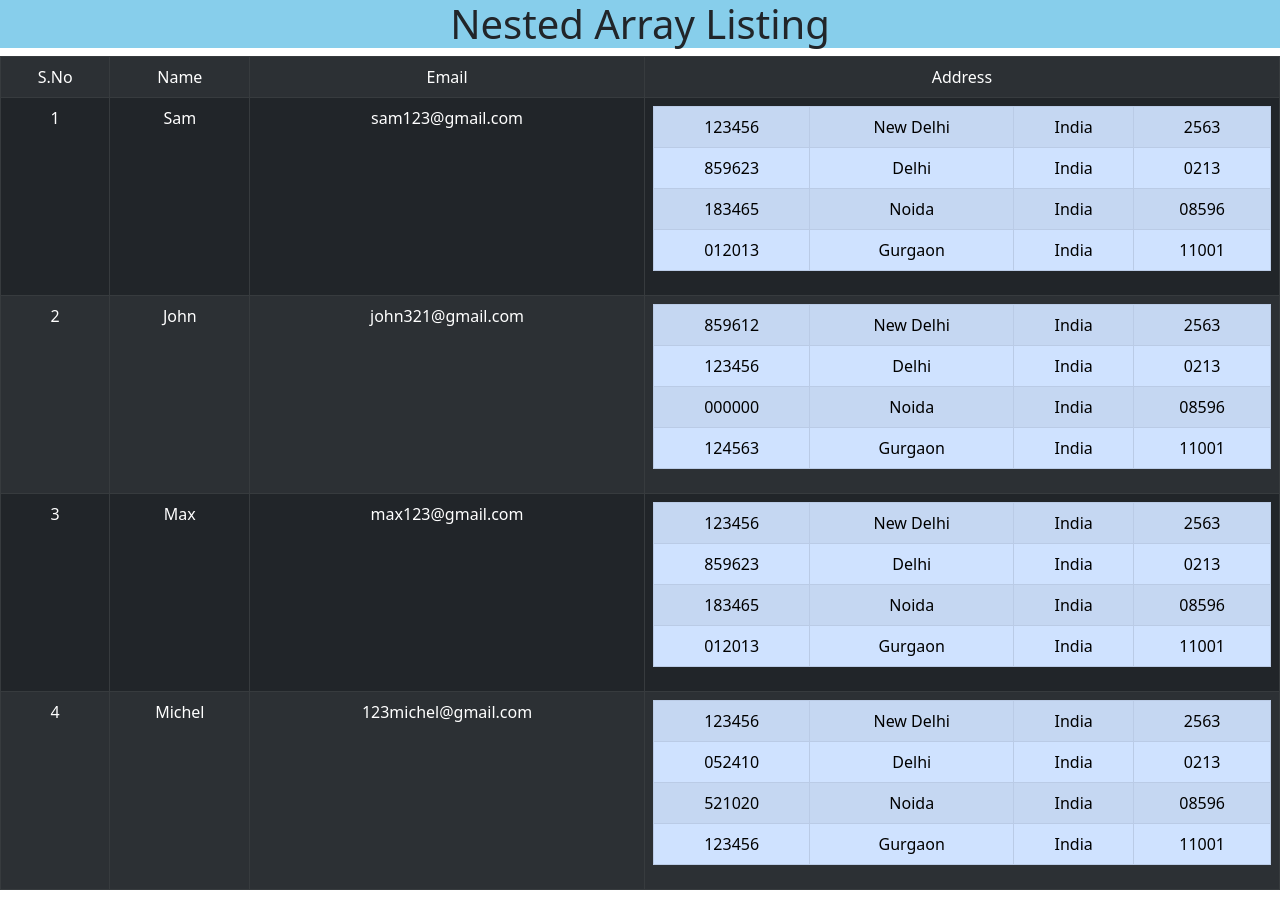
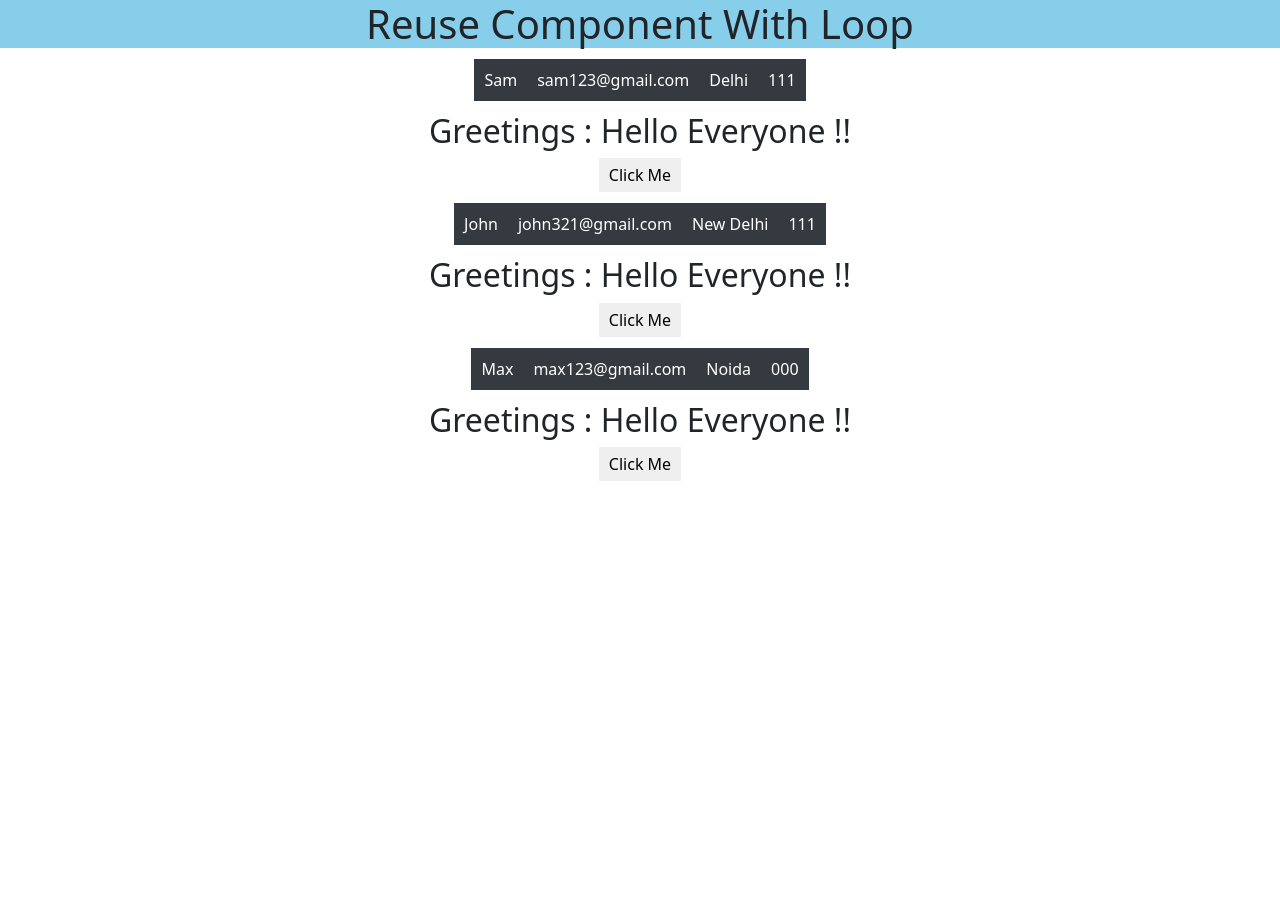
Before and after one commit to satyamn96/react_app, a React (Create React App) app: page / in a window 1280 px wide. After the commit the page ends 800 px from the top, so only its background shows below. Built offline with nearby package versions, Linux system fonts and the light colour scheme.

Commit message:
Send Data from Parent Component To Child Component

```diff
--- a/src/App.css
+++ b/src/App.css
@@ -8,6 +8,15 @@
   color: red;
   background-color:#000;
 }
+.comp-loop{
+  margin: 20px 0px;
+}
+.comp-loop span{
+  padding: 10px;
+  background: var(--bs-gray-dark);
+  color: #fff;
+}
+
 button{
   font-size: 15px;
   font-weight:500;
--- a/src/App.js
+++ b/src/App.js
@@ -20,7 +20,8 @@ import React from 'react'
 // import Bootstrap from './Components/Bootstrap';
 // import ArrayMap from './Components/ArrayMap';
 // import BootstrapList from './Components/BootstrapList';
-import NestedArrayList from './Components/NestedArrayList';
+// import NestedArrayList from './Components/NestedArrayList';
+import ComponentLoop from './Components/ComponentLoop';
 function App() {
 
   // function getData() {
@@ -48,7 +49,8 @@ function App() {
       {/* <Bootstrap /> */}
       {/* <ArrayMap /> */}
       {/* <BootstrapList /> */}
-      <NestedArrayList />
+      {/* <NestedArrayList /> */}
+      <ComponentLoop />
        </div>
   );
 }
--- /dev/null
+++ b/src/Components/ComponentLoop.js
@@ -0,0 +1,26 @@
+import React from 'react'
+import ComponentLoopChild from './ComponentLoopChild'
+
+export default function ComponentLoop() {
+
+  const users = [
+    { name: 'Sam', email: 'sam123@gmail.com', address: 'Delhi', phone: '111' },
+    { name: 'John', email: 'john321@gmail.com', address: 'New Delhi', phone: '111' },
+    { name: 'Max', email: 'max123@gmail.com', address: 'Noida', phone: '000' }
+  ]
+  const textData = "Hello Everyone !!"
+
+  const testText = (message)=>{
+    alert(message)
+  }
+  return (
+    <div>
+      <h1 className="app">Reuse Component With Loop</h1>
+      {
+        users.map((item) =>
+         <ComponentLoopChild data={item} test={textData} testing={testText}/>
+        )
+      }
+    </div>
+  )
+}
--- /dev/null
+++ b/src/Components/ComponentLoopChild.js
@@ -0,0 +1,17 @@
+import React from 'react'
+
+export default function ComponentLoopChild(props) {
+    const texts = "Harry Potter !!";
+  return (
+   <>
+    <div className="comp-loop">
+        <span>{props.data.name}</span>
+        <span>{props.data.email}</span>
+        <span>{props.data.address}</span>
+        <span>{props.data.phone}</span>
+    </div>
+    <h2>Greetings : {props.test}</h2>
+    <button onClick={()=>props.testing(texts)}>Click Me</button>
+   </>
+  )
+}
```
